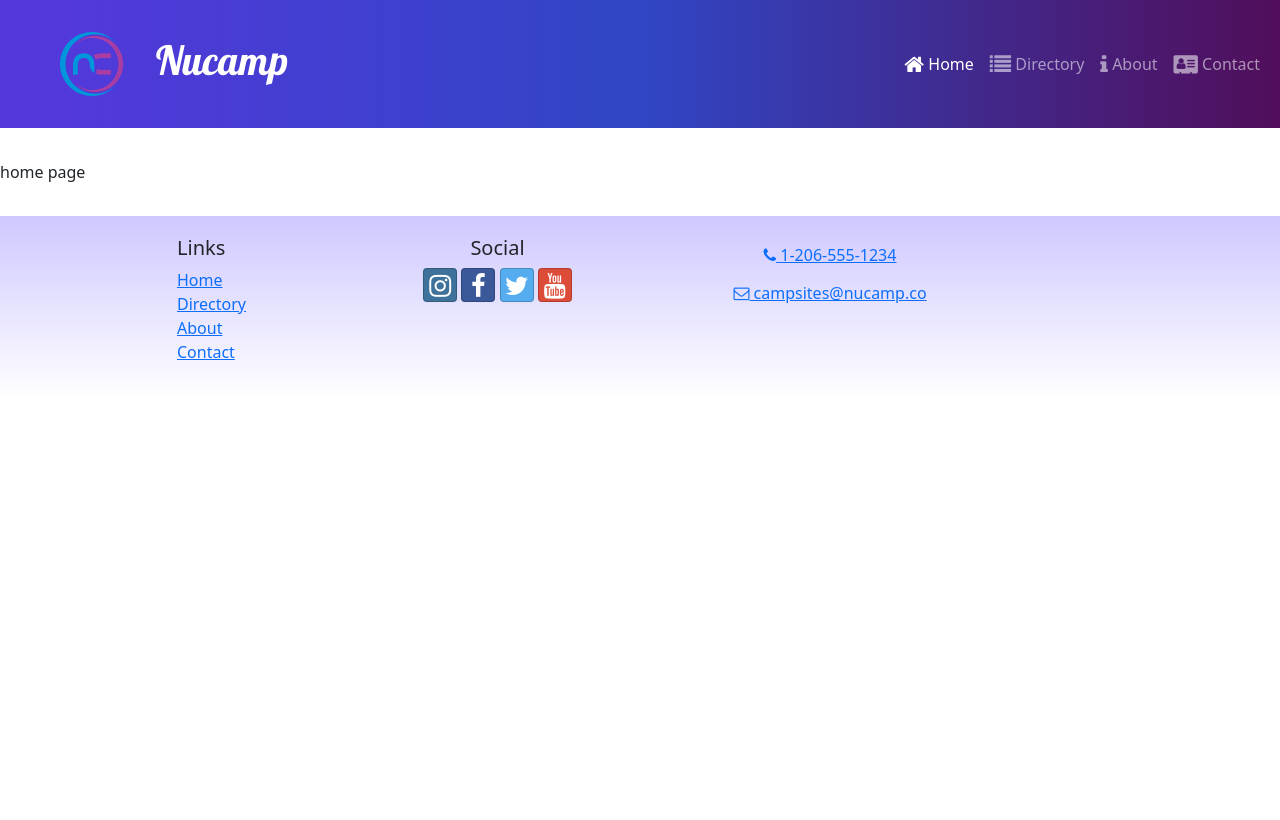
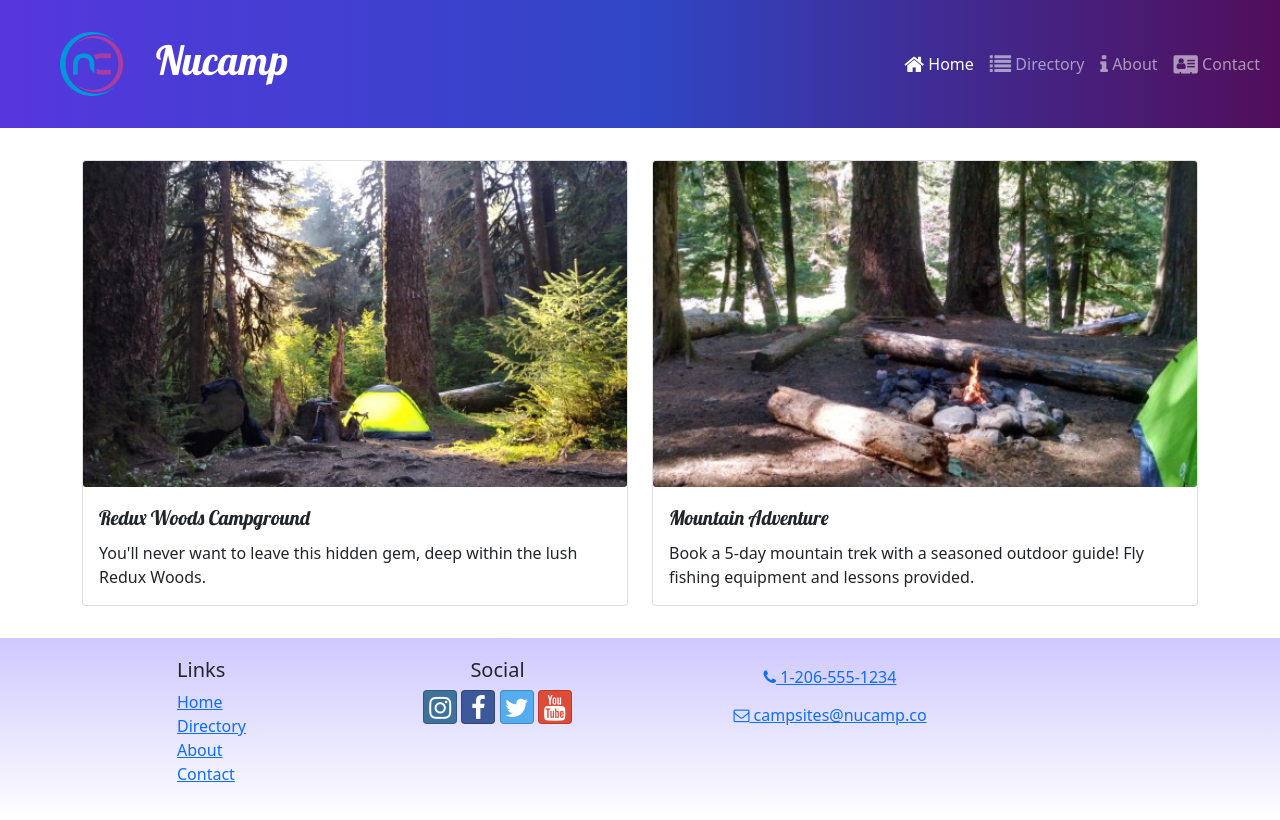
Before and after one commit to jnaranj21/nucampsite-react, a React (Create React App) app: page / in a window 1280 px wide. Built offline with nearby package versions, Linux system fonts and the light colour scheme.

Commit message:
HomePage Display

```diff
--- a/src/features/campsites/campsitesSlice.js
+++ b/src/features/campsites/campsitesSlice.js
@@ -7,6 +7,10 @@
 export const selectCampsiteById = (id) => {
     return CAMPSITES.find((campsite) => campsite.id === id)
 };
+
+export const selectFeaturedCampsite = () => {
+    return CAMPSITES.find((campsite) => campsite.featured);
+};
 /*export const selectRandomCampsite = () => {
     return CAMPSITES[Math.floor(CAMPSITES.length * Math.random())];
 }*/
--- /dev/null
+++ b/src/features/display/DisplayCard.js
@@ -0,0 +1,17 @@
+import { Card, CardImg, CardText, CardBody, CardTitle } from 'reactstrap';
+
+const DisplayCard = ({ item }) => {
+    const { image, name, description } = item;
+
+    return (
+        <Card>
+            <CardImg src={image} alt={name} />
+            <CardBody>
+                <CardTitle>{name}</CardTitle>
+                <CardText>{description}</CardText>
+            </CardBody>
+        </Card>
+    );
+};
+
+export default DisplayCard;
--- /dev/null
+++ b/src/features/display/DisplayList.js
@@ -0,0 +1,22 @@
+import { Row, Col } from 'reactstrap';
+import DisplayCard from './DisplayCard';
+import { selectFeaturedCampsite } from '../campsites/campsitesSlice';
+import { selectFeaturedPromotion } from '../promotions/promotionsSlice';
+
+const DisplayList = () => {
+    const items = [selectFeaturedCampsite(), selectFeaturedPromotion()];
+
+    return (
+        <Row>
+            {items.map((item, idx) => {
+                return (
+                    <Col md className='m.1' key={idx}>
+                        <DisplayCard item={item} />
+                    </Col>
+                );
+            })}
+        </Row>
+    );
+};
+
+export default DisplayList;
--- /dev/null
+++ b/src/features/promotions/promotionsSlice.js
@@ -0,0 +1,5 @@
+import { PROMOTIONS } from '../../app/shared/PROMOTIONS';
+
+export const selectFeaturedPromotion = () => {
+    return PROMOTIONS.find((promotion) => promotion.featured);
+}
--- a/src/pages/HomePage.js
+++ b/src/pages/HomePage.js
@@ -1,5 +1,10 @@
+import { Container } from 'reactstrap';
+import DisplayList from '../features/display/DisplayList';
+
 const HomePage = () => {
-    return <div>home page</div>
+    return <Container>
+        <DisplayList />
+    </Container>
 };
 
 export default HomePage;
```
